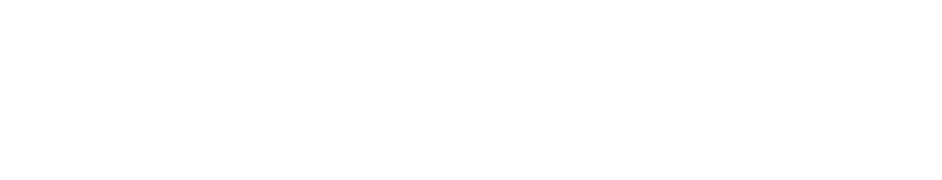
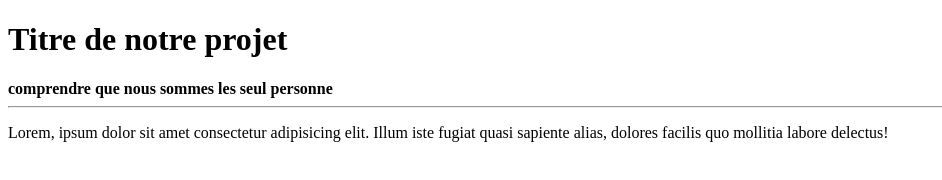
Before and after one commit to owenstevi241/Frirst, a plain HTML site: page index.html in a window 1280 px wide. Shown: the whole page, without its empty margins (0-942 px from the left). Drawn offline with Linux system fonts and the light colour scheme.

Commit message:
modification sur le fichier index.html

```diff
--- a/index.html
+++ b/index.html
@@ -6,6 +6,11 @@
     <title>Document</title>
 </head>
 <body>
+    <h1>Titre de notre projet</h1>
+    <strong>comprendre que nous sommes les seul personne </strong>
 
+    <!-- ce ci est une ligne qui est belle  -->
+    <hr>
+    <p>Lorem, ipsum dolor sit amet consectetur adipisicing elit. Illum iste fugiat quasi sapiente alias, dolores facilis quo mollitia labore delectus!</p>
 </body>
 </html>
```
